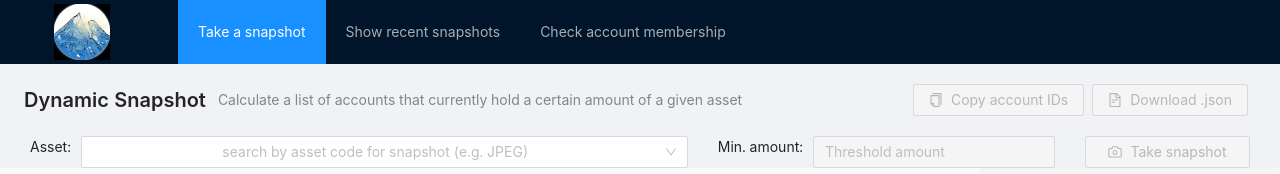
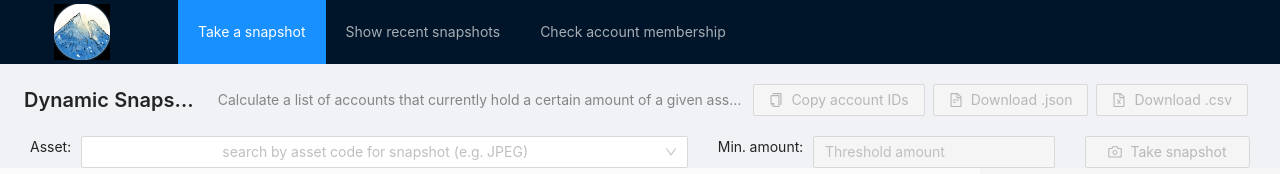
Before and after one commit to TheJPEGDAO/wallet_check, a React (Create React App) app: page /snapshot in a window 1280 px wide. Shown: the top 174 px of the page. Built offline with nearby package versions, Linux system fonts and the light colour scheme; what stellar-sdk would draw is missing.

Commit message:
Add CSV button

```diff
--- a/package.json
+++ b/package.json
@@ -15,6 +15,7 @@
     "@types/react-dom": "^18.0.0",
     "antd": "^4.19.5",
     "bignumber.js": "^9.0.2",
+    "papaparse": "^5.3.2",
     "react": "^18.0.0",
     "react-copy-to-clipboard": "^5.1.0",
     "react-dom": "^18.0.0",
@@ -55,6 +56,7 @@
   },
   "devDependencies": {
     "@craco/craco": "^6.4.3",
+    "@types/papaparse": "^5.3.2",
     "@types/react-copy-to-clipboard": "^5.0.2",
     "gh-pages": "^3.2.3",
     "node-polyfill-webpack-plugin": "^1.1.4"
--- a/src/TakeSnapshot.tsx
+++ b/src/TakeSnapshot.tsx
@@ -6,11 +6,18 @@ import {Button, Carousel, Col, Descriptions, Input, notification, PageHeader, Ro
 import BigNumber from "bignumber.js";
 import AssetSearch from "./AssetSearch";
 import {assetToString, getStellarAsset} from "./common";
-import {CameraOutlined, ClearOutlined, CopyOutlined, FileTextOutlined, GlobalOutlined} from '@ant-design/icons';
+import {
+    CameraOutlined,
+    ClearOutlined,
+    CopyOutlined,
+    FileExcelOutlined,
+    FileTextOutlined,
+    GlobalOutlined
+} from '@ant-design/icons';
 import SnapshotData from "./SnapshotData";
 import {CopyToClipboard} from "react-copy-to-clipboard";
 import {CarouselRef} from "antd/lib/carousel";
-
+import Papa from "papaparse";
 
 const TakeSnapshot = () => {
     const [checkAsset, setCheckAsset] = useState<Asset>();
@@ -51,16 +58,25 @@ const TakeSnapshot = () => {
         };
     }, [threshold, checkAsset, getAccounts.accounts, getAccounts.count]);
 
+    const downloadSnapshot = (url: string, extension: ".json"|".csv"): void => {
+        if (downloadSnapshotLink.current) {
+            downloadSnapshotLink.current.href = url;
+            downloadSnapshotLink.current.setAttribute("download", "snapshot_"+checkAsset!.code+"_"+(new Date().valueOf()/1000).toFixed()+extension);
+            downloadSnapshotLink.current.click();
+        }
+    };
+    const downloadCSV = () => {
+        const url = window.URL.createObjectURL(
+            new Blob([Buffer.from(Papa.unparse(compileSnapshot().accounts))], {type: "application/csv"})
+        );
+        downloadSnapshot(url, ".csv");
+    };
     const downloadJson = () => {
         const url = window.URL.createObjectURL(
             new Blob([Buffer.from(JSON.stringify(compileSnapshot()))], {type: "application/json"})
         );
-        if (downloadSnapshotLink.current) {
-            downloadSnapshotLink.current.href = url;
-            downloadSnapshotLink.current.setAttribute("download", "snapshot_"+(new Date().valueOf()/1000).toFixed()+".json")
-            downloadSnapshotLink.current.click();
-        }
-    }
+        downloadSnapshot(url, ".json");
+    };
     const accountsList = useMemo(() => {
         return getAccounts.accounts.map(account => account.id).join("\n");
     }, [getAccounts.accounts]);
@@ -101,8 +117,7 @@ const TakeSnapshot = () => {
                     <Button icon={<CopyOutlined />} disabled={downloadsDisabled||copied}>{!copied?"Copy account IDs":"IDs copied"}</Button>
                 </CopyToClipboard>
                 <Button icon={<FileTextOutlined />} disabled={downloadsDisabled} onClick={() => downloadJson()}>Download .json</Button>
-
-                {/*<Button icon={<FileExcelOutlined />} disabled={downloadsDisabled}>Download .csv</Button>*/}
+                <Button icon={<FileExcelOutlined />} disabled={downloadsDisabled} onClick={() => downloadCSV()}>Download .csv</Button>
                 <a style={{display: "none"}} href={"."} ref={downloadSnapshotLink}>Download snapshot</a>
             </>}
         />
```
Also changed, not shown: 1 other file (tests, documents, lock files or other folders).
